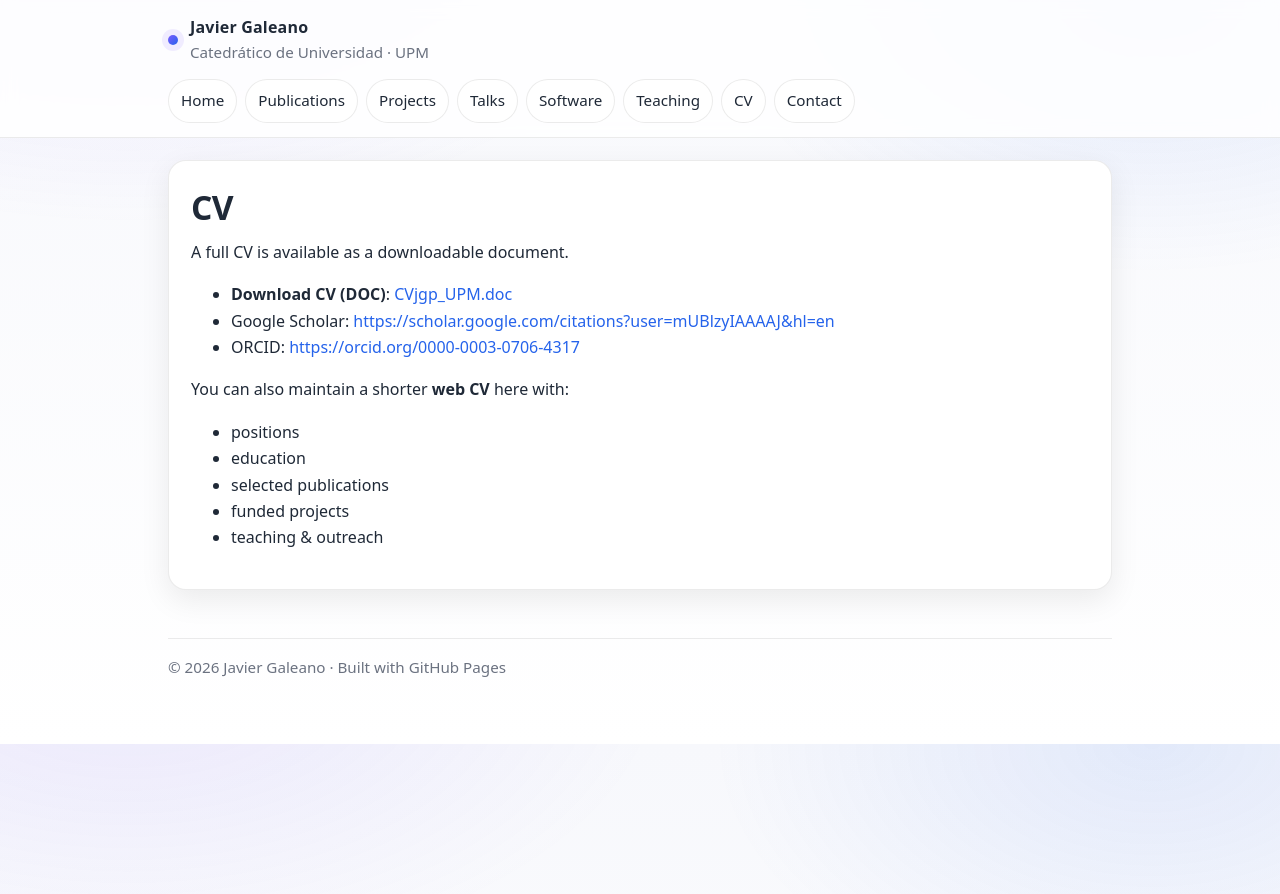
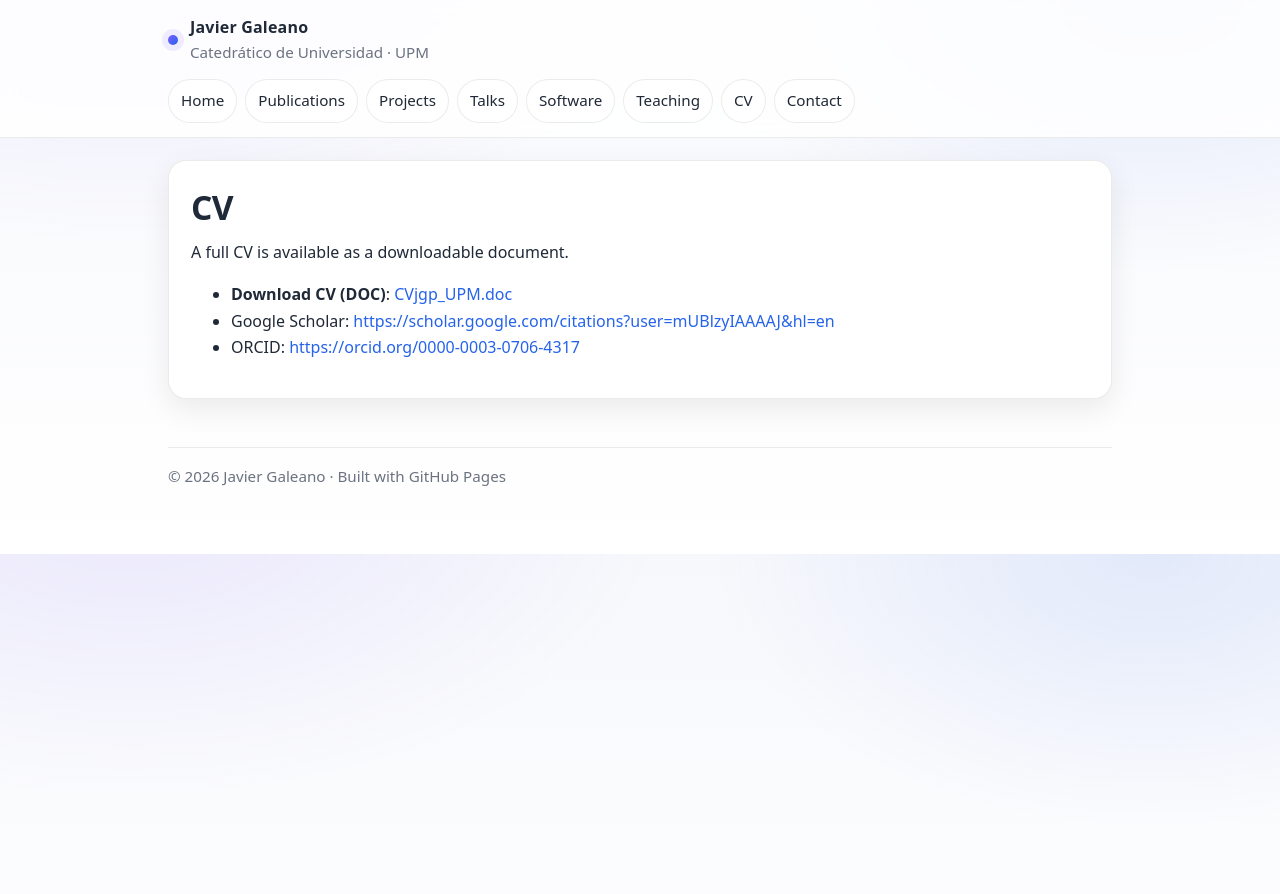
Before and after one commit to galeanojav/galeanojav.github.io, a Jekyll site: the page built from cv.md, in a window 1280 px wide. Shown: the top 894 px of the page. Built offline with Jekyll 4.4.1, drawn with Linux system fonts in a browser that asks for light colours.

Commit message:
Remove web CV maintenance section
Removed section about maintaining a shorter web CV.

```diff
--- a/cv.md
+++ b/cv.md
@@ -12,10 +12,3 @@ A full CV is available as a downloadable document.
 - **Download CV (DOC)**: [CVjgp_UPM.doc](assets/CVjgp_UPM.doc)
 - Google Scholar: <https://scholar.google.com/citations?user=mUBlzyIAAAAJ&hl=en>
 - ORCID: <https://orcid.org/0000-0003-0706-4317>
-
-You can also maintain a shorter **web CV** here with:
-- positions
-- education
-- selected publications
-- funded projects
-- teaching & outreach
```
